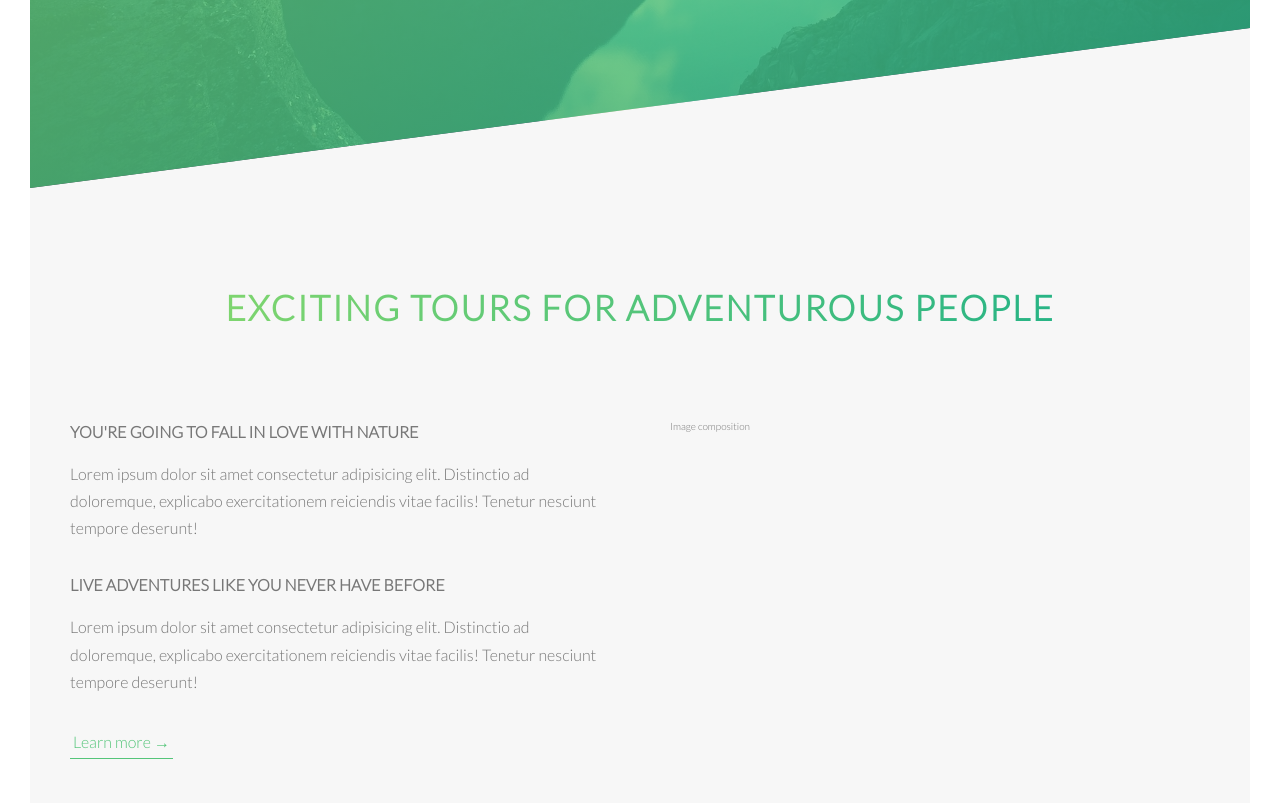
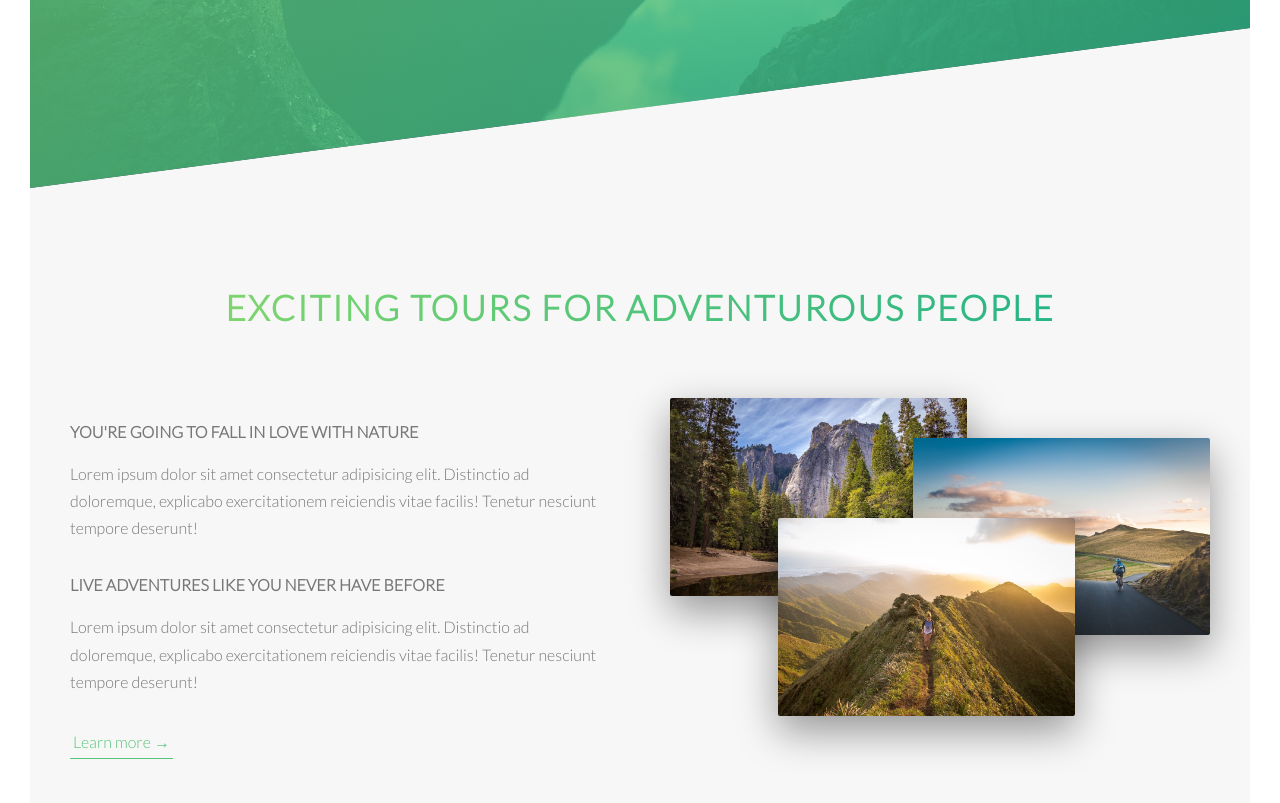
Before and after one commit to afrenchel/Natours, a website: page index.html in a window 1280 px wide. Shown: the part 602-1405 px from the top of the page. Drawn offline with Linux system fonts and the light colour scheme.

Commit message:
create_photo_composition

```diff
--- a/index.html
+++ b/index.html
@@ -57,7 +57,12 @@
     </div>
 
     <div class="col-1-of-2">
-        Image composition
+
+        <div class="composition">
+            <img src="/img/nat-1-large.jpg" alt="Photo 1" class="composition__photo composition__photo--p1">
+            <img src="/img/nat-2-large.jpg" alt="Photo 2" class="composition__photo composition__photo--p2">
+            <img src="/img/nat-3-large.jpg" alt="Photo 3" class="composition__photo composition__photo--p3">
+        </div>
     </div>
 </div>
 
--- /dev/null
+++ b/sass/components/_composition.scss
@@ -0,0 +1,44 @@
+.composition {
+position: relative;
+
+&__photo {
+    width: 55%;
+    box-shadow: 0 1.5rem 4rem rgba($color-black, .4);
+    border-radius: 2px;
+    position: absolute;
+    z-index: 10;
+    transition: all .2s;
+    outline-offset: 2rem;
+
+    &--p1 {
+        left: 0;
+        top: -2rem;
+    }
+
+    &--p2 {
+        right: 0;
+        top: 2rem;
+    }
+
+    &--p3 {
+        left: 20%;
+        top: 10rem;
+    }
+
+    &:hover {
+        outline: 1.5rem solid $color-primary;
+        transform: scale(1.05) translateY(-.5rem);
+        box-shadow: 0 2.5rem 4rem rgba($color-black, .5);
+        z-index: 20;
+
+
+    }
+
+    &:hover &__photo:not(:hover) {
+
+        transform: scale(.9);
+
+    }
+
+}
+}
--- a/sass/main.scss
+++ b/sass/main.scss
@@ -14,3 +14,4 @@
 @import "components/button";
 @import "layout/header";
 @import "layout/gridtest";
+@import "components/composition";
```
Also changed, not shown: sass/main.css, 1 other file.
